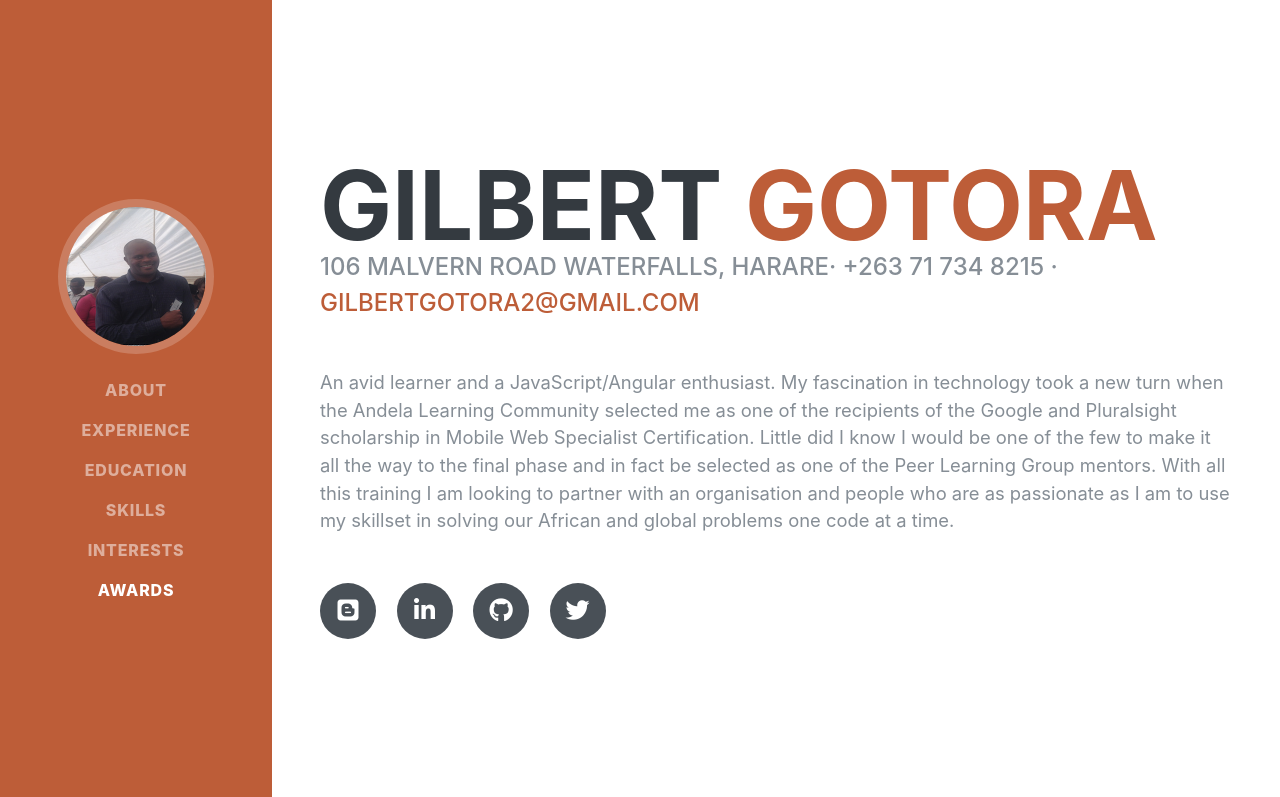
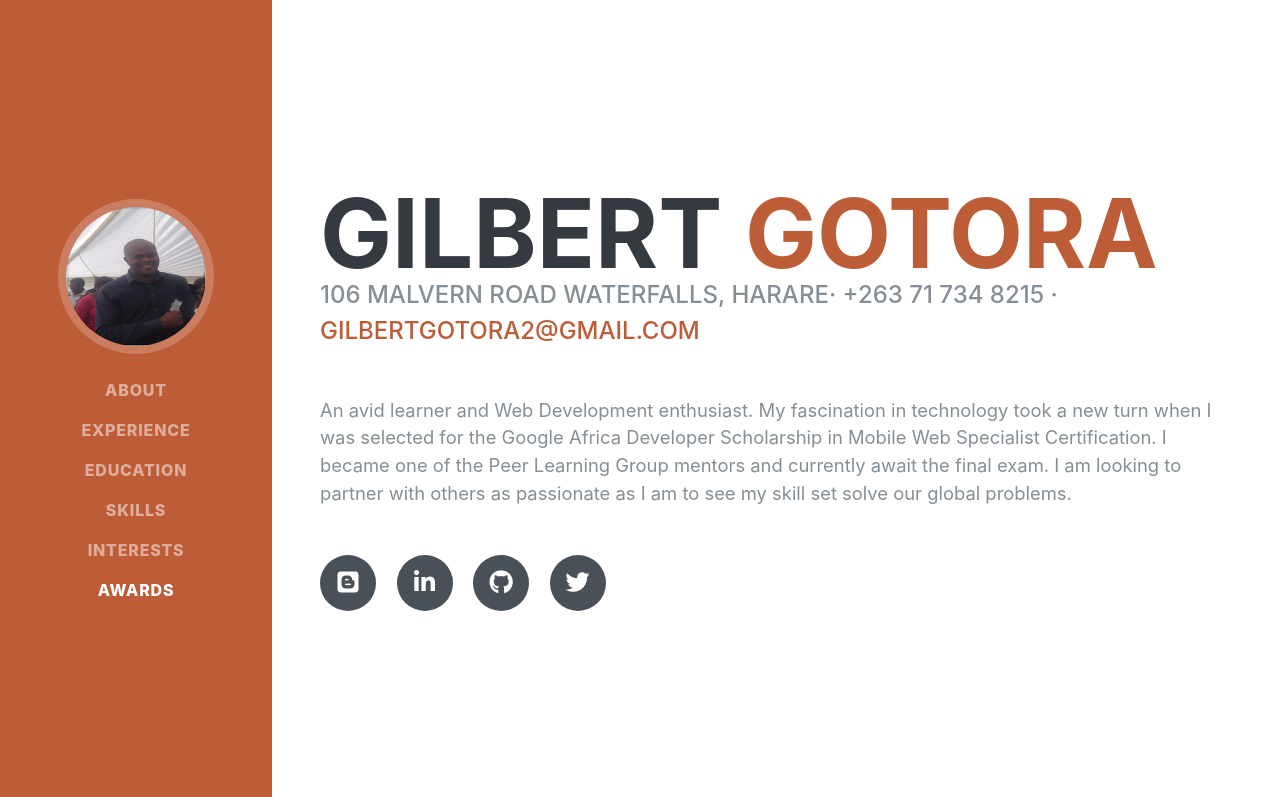
Before and after one commit to ggotora/resume, a plain HTML site: page index.html in a window 1280 px wide. Shown: the top 797 px of the page. Drawn offline with Linux system fonts and the light colour scheme; a web font is replaced by a local one.

Commit message:
Update index.html

```diff
--- a/index.html
+++ b/index.html
@@ -69,12 +69,10 @@
         <div class="subheading mb-5">106 Malvern Road Waterfalls, Harare· +263 71 734 8215 ·
           <a href="gilbertgotora2@gmail.com">gilbertgotora2@gmail.com</a>
         </div>
-        <p class="lead mb-5">An avid learner and a JavaScript/Angular enthusiast. My fascination in technology took a new
-          turn when the Andela Learning Community selected me as one of the recipients of the Google and Pluralsight
-          scholarship in Mobile Web Specialist Certification.  Little did I know I would be one of the few to make it
-          all the way to the final phase and in fact be selected as one of the Peer Learning Group mentors. With all this training
-          I am looking to partner with an organisation and people who are as passionate as I am to use my skillset in solving our
-          African and global problems one code at a time.</p>
+        <p class="lead mb-5">An avid learner and Web Development enthusiast. My fascination in technology took a new turn
+          when I was selected for the Google Africa Developer Scholarship in Mobile Web Specialist Certification.
+          I became one of the Peer Learning Group mentors and currently await the final exam.
+          I am looking to partner with others as passionate as I am to see my skill set solve our global problems.</p>
         <div class="social-icons">
           <a href="https://zimfreelancedev.blogspot.com/2018/04/the-zimbabwean-freelance-web-developer.html" title="Please Check Out My Blog">
             <i class="fab fa-blogger"></i>
```
